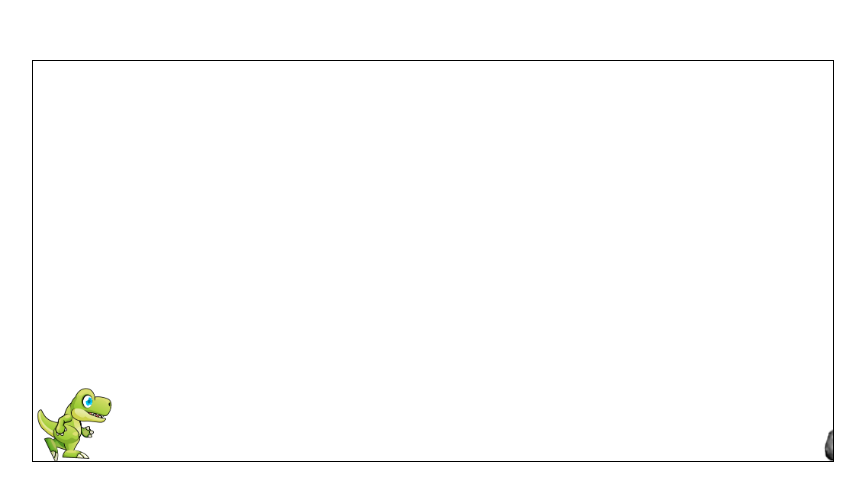
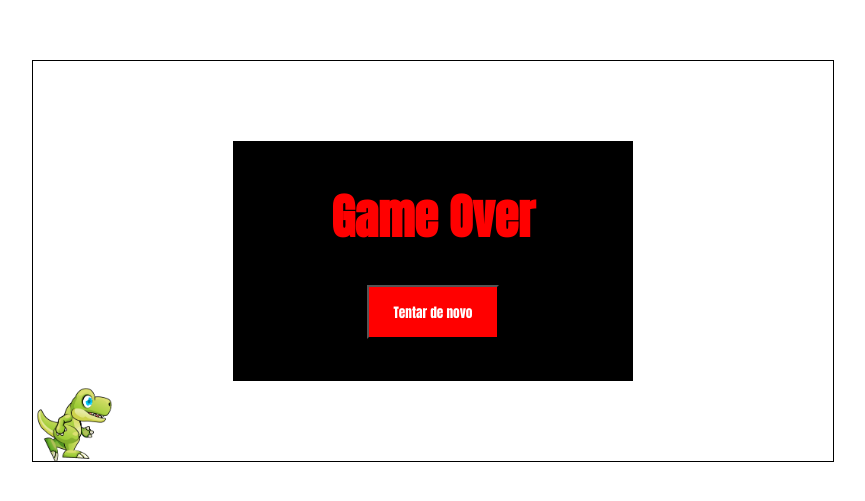
Before and after one commit to Denysmak/Jogo-do-dinossauro, a plain HTML site: page index.html in a window 1280 px wide. Shown: the part 139-640 px from the top of the page, without its empty margins (207-1072 px from the left). Drawn offline with Linux system fonts and the light colour scheme.

Commit message:
tela de game over

```diff
--- a/index.html
+++ b/index.html
@@ -1,10 +1,11 @@
 <!DOCTYPE html>
-<html  lang="en">
+<html lang="en">
 <head>
     <meta charset="UTF-8">
     <meta http-equiv="X-UA-Compatible" content="IE=edge">
     <meta name="viewport" content="width=device-width, initial-scale=1.0">
     <link rel="stylesheet" type="text/css" href="./style.css">
+    <link href="https://fonts.googleapis.com/css2?family=Anton&display=swap" rel="stylesheet">
     <link rel="icon" href="./png/dinosauroIcon.png">
     <title>Jogo do dinossauro</title>
 </head>
@@ -12,6 +13,9 @@
     <div id="game">
         <img class="sound" src="./icons/soundOn.png" alt="">
         <img class="fullScreen" src="./icons/fullScreen.png" alt="">
+        <div class="lose"><h1>Game Over</h1>
+            <button id="tentarDeNovo">Tentar de novo</button>
+        </div>
         <div id="character"></div>
         <div id="block"></div>
 
--- a/script.js
+++ b/script.js
@@ -3,7 +3,18 @@ let block = document.getElementById("block");
 let i = 1;
 let stopFunction = false;
 let game = document.getElementById("game");
-let youLose = new Audio("");
+let characterJump = new Audio("./sound/jump.wav")
+let youLose = new Audio("./sound/lose.wav");
+let lose = document.querySelector(".lose")
+let tentarDeNovo = document.getElementById("tentarDeNovo");
+
+
+
+    tentarDeNovo.addEventListener("click",() => {
+
+        window.location.reload()
+
+    })
 
 
 
@@ -26,7 +37,7 @@ let youLose = new Audio("");
 function changeBackground() {
 let x = 1;
     setInterval(() => {
-        console.log(x)
+
         game.style.backgroundImage = `url(./backgrounds/back${x}.png)`
         if (x < 6) {
 
@@ -46,17 +57,21 @@ changeBackground()
 
 let rocks = ["a", "b", "c", "d", "e", "f"];
 let valorRocks;
-function rock(){
-    valorRocks = rocks[Math.floor(Math.random() * 6)]
+
+    function rock() {
+        valorRocks = rocks[Math.floor(Math.random() * 6)]
 
 
-}
+    }
 
     setInterval(() => {
 
-    rock()
+        rock()
+        console.log(valorRocks)
 
     }, 1000);
+
+
 
 
 
@@ -70,14 +85,16 @@ function countingBack() {
         if (i > 0) {
             i--
         }
-        else if (i = 1) { i = 15}
-    setInterval(() => {
+        else if (i = 1) { i = 15 }
+
+        block.style.backgroundImage = `url(./small/${valorRocks + i}.png)`
+    }, 100)
+
+
 
         block.style.backgroundImage = `url(./small/${valorRocks + i}.png)`
 
-    },1200)
 
-    }, 100)
 
 
 
@@ -112,9 +129,13 @@ function jump() {
 
 
     }, 500)
-
+    characterJump.play()
 
 }
+
+    setTimeout(() => {
+        block.classList.add("blockAnimate")
+    }, 1000);
 
 
     let checkDead = setInterval(() => {
@@ -123,13 +144,14 @@ function jump() {
 
         var blockLeft = parseInt(window.getComputedStyle(block).getPropertyValue("left"));
 
-        // if(blockLeft<20 && blockLeft > 0 && characterTop>=130){
-        //     // block.style.animation = "none";
-        //     // block.style.display = "none"
-        //     alert("You lose");
+        if(blockLeft<20 && blockLeft > 0 && characterTop>=290){
+            block.style.animation = "none";
+            block.style.display = "none"
+            lose.style.display = "flex"
+            youLose.play();
 
 
-        // }
+        }
 
     },10)
 //   if(character.style.top === "150px"){
--- a/style.css
+++ b/style.css
@@ -9,6 +9,7 @@ justify-content: center;
 align-items: center;
 height: 100vh;
 position: relative;
+font-family: 'Anton', sans-serif;
 }
 
 #game{
@@ -21,6 +22,39 @@ position: relative;
     overflow: hidden;
 
 }
+.lose{
+
+position: absolute;
+height:60%;
+width:50%;
+background-color: black;
+left: 50%;
+top: 50%;
+transform: translate(-50%,-50%);
+display: none;
+flex-direction: column;
+align-items: center;
+
+}
+.lose h1{
+
+color: red;
+font-size: 3rem;
+margin-top: 10%;
+}
+#tentarDeNovo{
+    position: absolute;
+    top: 60%;
+    padding: 15px 25px;
+    font-family: 'Anton', sans-serif;
+    color: white;
+    background-color: red;
+}
+#tentarDeNovo:hover{
+
+    padding: 17px 27px;
+    font-size: 1rem;
+}
 
 #character{
 
@@ -29,7 +63,7 @@ position: relative;
     /* background-color: red; */
     position: relative;
     top:320px;
-    background-image: url(./png/run1.png);
+    /* background-image: url(./png/run1.png); */
     background-size: cover;
     background-position: center;
 }
@@ -64,12 +98,17 @@ top: 5px;
     background-size: cover;
     position: relative;
     top: 260px;
-    left: 480px;
+    left: 750px;
+
+
+}
+.blockAnimate{
+
     animation: block 1s infinite linear;
+
 }
 
 @keyframes block{
-
     0%{left:770px}
     100%{left:-40px}
 }
```
Also changed, not shown: 2 other files.
